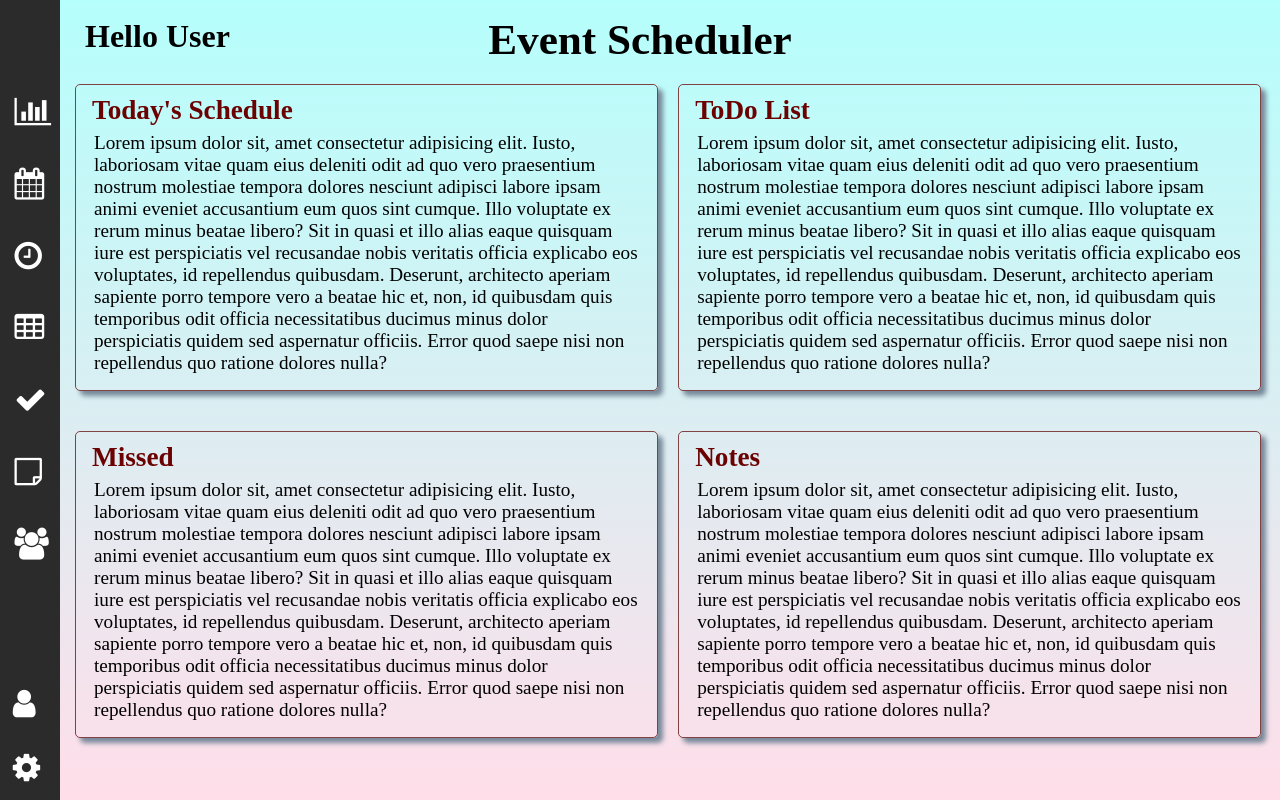
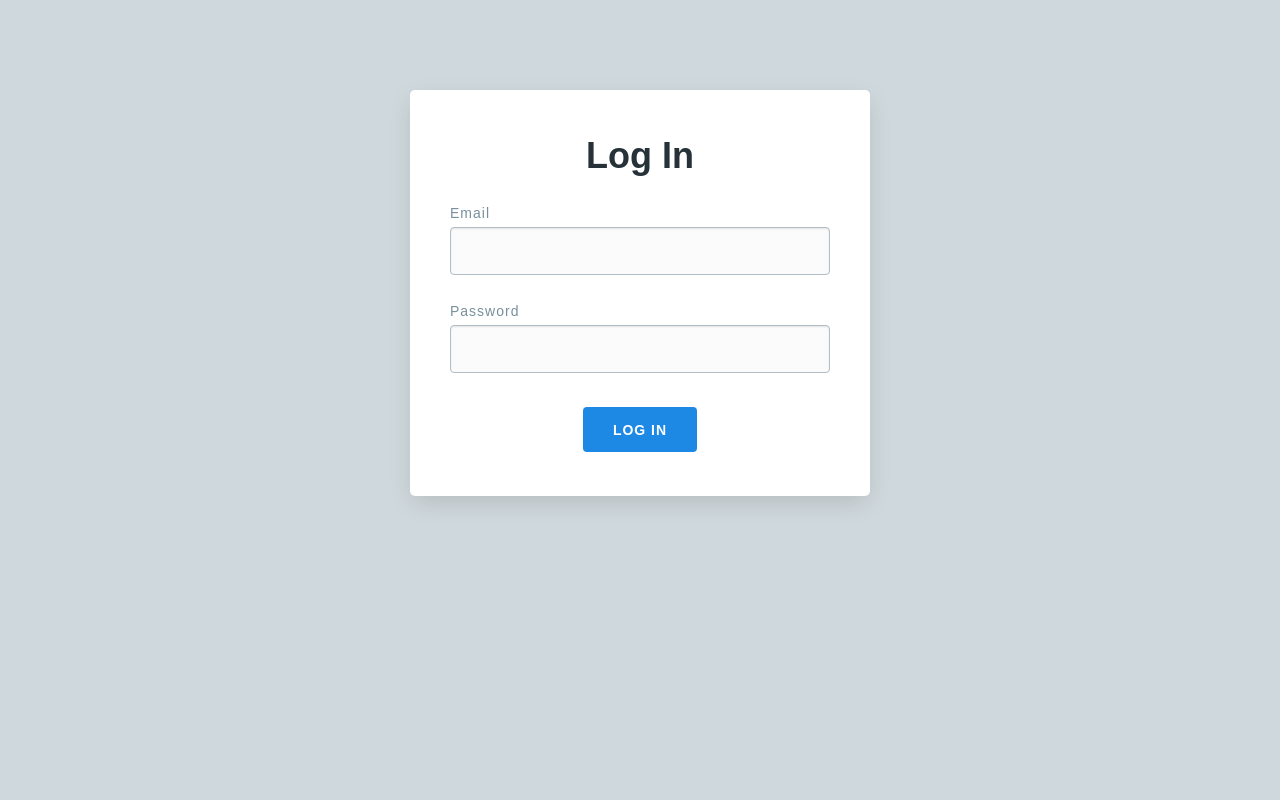
Before and after one commit to vvHacker007/Event-Scheduler, a Flask app: page / in a window 1280 px wide. Run offline with Flask 2, Linux system fonts and the light colour scheme.

Commit message:
Login page backend

```diff
--- a/app.py
+++ b/app.py
@@ -1,10 +1,25 @@
 from flask import Flask,render_template,session,flash,url_for,request,redirect
+import pymongo as pm
 
 app = Flask(__name__)
+app.config['SECRET_KEY'] = b'1\xd4\xa0\x90\xba1y\xf1$\x94%h\x17\x82\x02\x08'
+@app.route('/',methods=['GET','POST'])
+def register():
+    if request.method == 'POST':
+        email_id = request.form['email']
+        password = request.form['password']
+        if email_id == "user@gmail.com" and password == "admin":
+            return redirect(url_for("home"))
+        elif email_id != "user@gmail.com":
+            flash(f"Email Id is not registered!")
+            return render_template("register_base.html")
+        elif password != "admin":
+            flash(f"Password is incorrect!")
+            return render_template("register_base.html")
+        return render_template("register_base.html")
+    else:
+        return render_template("register_base.html")
 
-@app.route('/')
+@app.route('/user/')
 def home():
     return render_template("home.html")
-
-if __name__ == '__main__':
-    app.run(debug=True)
--- /dev/null
+++ b/static/css/register.css
@@ -0,0 +1,178 @@
+/*
+  Colors: http://getuicolors.com
+*/
+
+/* Setup */
+:root {
+    --black: #000000;
+    --almost-black: #263238;
+    --white: #ffffff;
+    --almost-white: #FBFBFB;
+    --grey-light: #CFD8DC;
+    --grey: #B0BEC5;
+    --grey-medium: #78909C;
+    --grey-dark: #455A64;
+    --primary: #1E88E5;
+    --primary-dark: #1976D2;
+    --secondary: #CFD8DC;
+    --secondary-dark: #B0BEC5;
+    --red: #EF4836;
+  }
+
+  * {
+    position: relative;
+    box-sizing: border-box;
+  }
+
+  body {
+    margin: 0;
+    font-family: sans-serif;
+    font-size: 18px;
+    line-height: 28px;
+    color: var(--black);
+    background: var(--grey-light);
+  }
+
+  /* Typography */
+  .center {
+    text-align: center;
+  }
+
+  h1 {
+    margin: 0.5em 0 1em;
+    font-size: 26px;
+    line-height: 1.2;
+    color: var(--almost-black);
+  }
+
+  h2 {
+    margin: 0.5em 0 1em;
+    font-size: 20px;
+    line-height: 1.2;
+    color: var(--grey-dark);
+  }
+
+  p {
+    margin: 24px 0;
+  }
+
+  /* Cards */
+  .card-wrapper {
+    margin: 0 auto;
+    padding: 90px 30px;
+    flex-wrap: wrap;
+    justify-content: center;
+    display: flex;
+  }
+
+  .card {
+    margin: 0 30px 60px;
+    padding: 20px 40px;
+    width: 460px;
+    box-shadow: 0 8px 26px -4px rgba(0,0,0,0.15);
+    border-radius: 5px;
+    background: var(--white);
+  }
+
+  @media only screen and (max-width: 520px) {
+    .card-wrapper {
+      padding: 30px 0 0;
+    }
+  }
+
+  @media only screen and (max-width: 520px) {
+    .card {
+      margin: 0 0 30px;
+      width: 100%;
+      border-radius: 0;
+    }
+  }
+
+  /* Forms */
+  form {
+    transition: opacity .15s ease;
+  }
+
+  form.loading {
+    pointer-events: none;
+    opacity: 0.75;
+  }
+
+  label {
+    margin: 0 0 2px;
+    font-size: 14px;
+    line-height: 24px;
+    letter-spacing: 1px;
+    color: var(--grey-medium);
+    display: block;
+  }
+
+  .field {
+    margin: 0 0 24px;
+    padding: 11px 16px 9px;
+    width: 100%;
+    font-size: 16px;
+    line-height: 26px;
+    color: var(--almost-black);
+    border: 1px solid var(--grey);
+    border-radius: 4px;
+    box-shadow: inset 0 1px 2px rgba(0,0,0,0.1);
+    display: block;
+    background: var(--almost-white);
+    transition: border-color .15s ease;
+  }
+
+  .field:focus {
+    border-color: var(--grey-medium);
+    outline: none;
+  }
+
+  .error {
+    margin: 0;
+    font-size: 16px;
+    line-height: 26px;
+    text-align: center;
+    color: var(--red);
+  }
+
+  .error--hidden {
+    display: none;
+  }
+
+  /* Buttons */
+  .btn {
+    margin: 0 0 24px;
+    padding: 11px 30px 10px;
+    font-size: 14px;
+    line-height: 24px;
+    text-transform: uppercase;
+    letter-spacing: 1px;
+    font-weight: 600;
+    text-decoration: none;
+    color: var(--white);
+    border: none;
+    border-radius: 4px;
+    outline: none;
+    cursor: pointer;
+    display: inline-block;
+    background: var(--primary);
+    transition: color .15s ease, background-color .15s ease;
+  }
+
+  .btn:hover {
+    background: var(--primary-dark);
+  }
+
+  .btn--secondary {
+    color: var(--almost-black);
+    background: var(--secondary);
+  }
+
+  .btn--secondary:hover {
+    background: var(--secondary-dark);
+  }
+
+  input[type=submit] {
+    margin: 34px auto 24px;
+    display: block;
+  }
--- /dev/null
+++ b/static/css/styles.css
@@ -0,0 +1,349 @@
+/*! normalize.css v8.0.1 | MIT License | github.com/necolas/normalize.css */
+
+/* Document
+   ========================================================================== */
+
+/**
+ * 1. Correct the line height in all browsers.
+ * 2. Prevent adjustments of font size after orientation changes in iOS.
+ */
+
+ html {
+    line-height: 1.15; /* 1 */
+    -webkit-text-size-adjust: 100%; /* 2 */
+  }
+
+  /* Sections
+     ========================================================================== */
+
+  /**
+   * Remove the margin in all browsers.
+   */
+
+  body {
+    margin: 0;
+  }
+
+  /**
+   * Render the `main` element consistently in IE.
+   */
+
+  main {
+    display: block;
+  }
+
+  /**
+   * Correct the font size and margin on `h1` elements within `section` and
+   * `article` contexts in Chrome, Firefox, and Safari.
+   */
+
+  h1 {
+    font-size: 2em;
+    margin: 0.67em 0;
+  }
+
+  /* Grouping content
+     ========================================================================== */
+
+  /**
+   * 1. Add the correct box sizing in Firefox.
+   * 2. Show the overflow in Edge and IE.
+   */
+
+  hr {
+    box-sizing: content-box; /* 1 */
+    height: 0; /* 1 */
+    overflow: visible; /* 2 */
+  }
+
+  /**
+   * 1. Correct the inheritance and scaling of font size in all browsers.
+   * 2. Correct the odd `em` font sizing in all browsers.
+   */
+
+  pre {
+    font-family: monospace, monospace; /* 1 */
+    font-size: 1em; /* 2 */
+  }
+
+  /* Text-level semantics
+     ========================================================================== */
+
+  /**
+   * Remove the gray background on active links in IE 10.
+   */
+
+  a {
+    background-color: transparent;
+  }
+
+  /**
+   * 1. Remove the bottom border in Chrome 57-
+   * 2. Add the correct text decoration in Chrome, Edge, IE, Opera, and Safari.
+   */
+
+  abbr[title] {
+    border-bottom: none; /* 1 */
+    text-decoration: underline; /* 2 */
+    text-decoration: underline dotted; /* 2 */
+  }
+
+  /**
+   * Add the correct font weight in Chrome, Edge, and Safari.
+   */
+
+  b,
+  strong {
+    font-weight: bolder;
+  }
+
+  /**
+   * 1. Correct the inheritance and scaling of font size in all browsers.
+   * 2. Correct the odd `em` font sizing in all browsers.
+   */
+
+  code,
+  kbd,
+  samp {
+    font-family: monospace, monospace; /* 1 */
+    font-size: 1em; /* 2 */
+  }
+
+  /**
+   * Add the correct font size in all browsers.
+   */
+
+  small {
+    font-size: 80%;
+  }
+
+  /**
+   * Prevent `sub` and `sup` elements from affecting the line height in
+   * all browsers.
+   */
+
+  sub,
+  sup {
+    font-size: 75%;
+    line-height: 0;
+    position: relative;
+    vertical-align: baseline;
+  }
+
+  sub {
+    bottom: -0.25em;
+  }
+
+  sup {
+    top: -0.5em;
+  }
+
+  /* Embedded content
+     ========================================================================== */
+
+  /**
+   * Remove the border on images inside links in IE 10.
+   */
+
+  img {
+    border-style: none;
+  }
+
+  /* Forms
+     ========================================================================== */
+
+  /**
+   * 1. Change the font styles in all browsers.
+   * 2. Remove the margin in Firefox and Safari.
+   */
+
+  button,
+  input,
+  optgroup,
+  select,
+  textarea {
+    font-family: inherit; /* 1 */
+    font-size: 100%; /* 1 */
+    line-height: 1.15; /* 1 */
+    margin: 0; /* 2 */
+  }
+
+  /**
+   * Show the overflow in IE.
+   * 1. Show the overflow in Edge.
+   */
+
+  button,
+  input { /* 1 */
+    overflow: visible;
+  }
+
+  /**
+   * Remove the inheritance of text transform in Edge, Firefox, and IE.
+   * 1. Remove the inheritance of text transform in Firefox.
+   */
+
+  button,
+  select { /* 1 */
+    text-transform: none;
+  }
+
+  /**
+   * Correct the inability to style clickable types in iOS and Safari.
+   */
+
+  button,
+  [type="button"],
+  [type="reset"],
+  [type="submit"] {
+    -webkit-appearance: button;
+  }
+
+  /**
+   * Remove the inner border and padding in Firefox.
+   */
+
+  button::-moz-focus-inner,
+  [type="button"]::-moz-focus-inner,
+  [type="reset"]::-moz-focus-inner,
+  [type="submit"]::-moz-focus-inner {
+    border-style: none;
+    padding: 0;
+  }
+
+  /**
+   * Restore the focus styles unset by the previous rule.
+   */
+
+  button:-moz-focusring,
+  [type="button"]:-moz-focusring,
+  [type="reset"]:-moz-focusring,
+  [type="submit"]:-moz-focusring {
+    outline: 1px dotted ButtonText;
+  }
+
+  /**
+   * Correct the padding in Firefox.
+   */
+
+  fieldset {
+    padding: 0.35em 0.75em 0.625em;
+  }
+
+  /**
+   * 1. Correct the text wrapping in Edge and IE.
+   * 2. Correct the color inheritance from `fieldset` elements in IE.
+   * 3. Remove the padding so developers are not caught out when they zero out
+   *    `fieldset` elements in all browsers.
+   */
+
+  legend {
+    box-sizing: border-box; /* 1 */
+    color: inherit; /* 2 */
+    display: table; /* 1 */
+    max-width: 100%; /* 1 */
+    padding: 0; /* 3 */
+    white-space: normal; /* 1 */
+  }
+
+  /**
+   * Add the correct vertical alignment in Chrome, Firefox, and Opera.
+   */
+
+  progress {
+    vertical-align: baseline;
+  }
+
+  /**
+   * Remove the default vertical scrollbar in IE 10+.
+   */
+
+  textarea {
+    overflow: auto;
+  }
+
+  /**
+   * 1. Add the correct box sizing in IE 10.
+   * 2. Remove the padding in IE 10.
+   */
+
+  [type="checkbox"],
+  [type="radio"] {
+    box-sizing: border-box; /* 1 */
+    padding: 0; /* 2 */
+  }
+
+  /**
+   * Correct the cursor style of increment and decrement buttons in Chrome.
+   */
+
+  [type="number"]::-webkit-inner-spin-button,
+  [type="number"]::-webkit-outer-spin-button {
+    height: auto;
+  }
+
+  /**
+   * 1. Correct the odd appearance in Chrome and Safari.
+   * 2. Correct the outline style in Safari.
+   */
+
+  [type="search"] {
+    -webkit-appearance: textfield; /* 1 */
+    outline-offset: -2px; /* 2 */
+  }
+
+  /**
+   * Remove the inner padding in Chrome and Safari on macOS.
+   */
+
+  [type="search"]::-webkit-search-decoration {
+    -webkit-appearance: none;
+  }
+
+  /**
+   * 1. Correct the inability to style clickable types in iOS and Safari.
+   * 2. Change font properties to `inherit` in Safari.
+   */
+
+  ::-webkit-file-upload-button {
+    -webkit-appearance: button; /* 1 */
+    font: inherit; /* 2 */
+  }
+
+  /* Interactive
+     ========================================================================== */
+
+  /*
+   * Add the correct display in Edge, IE 10+, and Firefox.
+   */
+
+  details {
+    display: block;
+  }
+
+  /*
+   * Add the correct display in all browsers.
+   */
+
+  summary {
+    display: list-item;
+  }
+
+  /* Misc
+     ========================================================================== */
+
+  /**
+   * Add the correct display in IE 10+.
+   */
+
+  template {
+    display: none;
+  }
+
+  /**
+   * Add the correct display in IE 10.
+   */
+
+  [hidden] {
+    display: none;
+  }
--- a/templates/home.html
+++ b/templates/home.html
@@ -40,7 +40,7 @@
         Event Scheduler
     </h1>
     <h2 class="username">
-        Hello User
+        Hello Admin!
     </h2>
     <div id="stats">
         <div class="schedule">
--- /dev/null
+++ b/templates/register_base.html
@@ -0,0 +1,51 @@
+<!doctype html>
+<html>
+<head>
+    <link rel="stylesheet" href="../static/css/register.css">
+    <link rel="stylesheet" href="../static/css/styles.css">
+    <title>Event-Scheduler</title>
+    <meta charset="UTF-8">
+    <meta name="viewport" content="width=device-width, initial-scale=1.0">
+</head>
+<body>
+    <div class="card-wrapper">
+        <!-- <div class="card">
+            <h1 class="center">Create an Account</h1>
+            <form name="signup_form">
+                <label for="name">Name</label>
+                <input type="text" name="name" class="field" required>
+
+                <label for="email">Email</label>
+                <input type="email" name="email" class="field" required>
+
+                <label for="password">Password</label>
+                <input type="password" name="password" class="field" required>
+
+                <p class="error error--hidden"></p>
+
+                <input type="submit" value="Sign Up" class="btn">
+            </form>
+        </div> -->
+        <div class="card">
+            <h1 class="center">Log In</h1>
+            <form name="login_form" method="POST">
+
+                <label for="email">Email</label>
+                <input type="email" name="email" class="field" required>
+
+                <label for="password">Password</label>
+                <input type="password" name="password" class="field" required>
+
+                <input type="submit" value="Log In" class="btn">
+            </form>
+            <div>
+                {% block content2 %} {% with messages = get_flashed_messages() %} {% if messages %} {% for msg in messages %}
+                <p style="color:rgb(104, 38, 26); text-align: center;">{{ msg }}</p>
+                {% endfor %} {% endif %} {% endwith %} {% endblock %}
+            </div>
+        </div>
+    </div>
+    <script src="../static/js/jquery.js"></script>
+    <script src="../static/js/scripts.js"></script>
+</body>
+</html>
```
Also changed, not shown: static/js/jquery.js (added), 2 other files.
